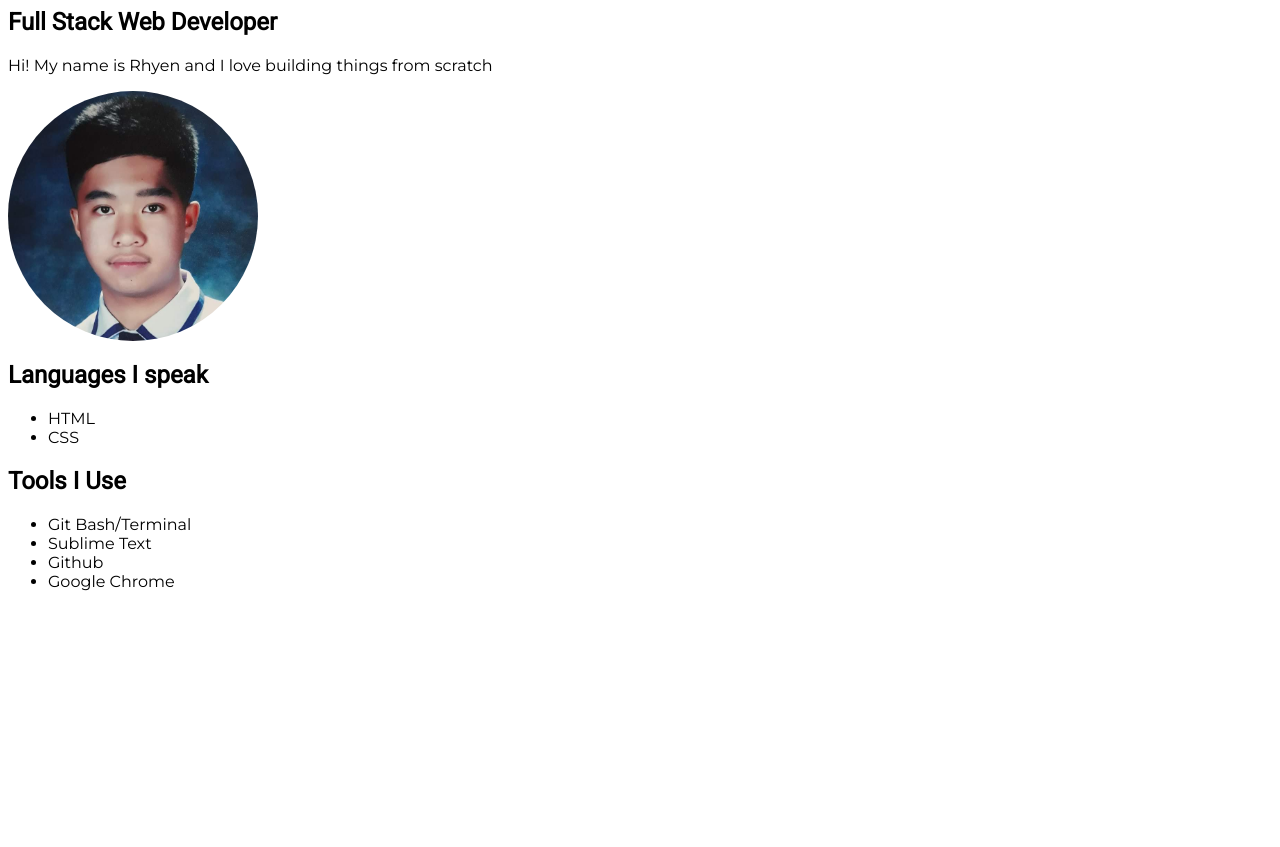
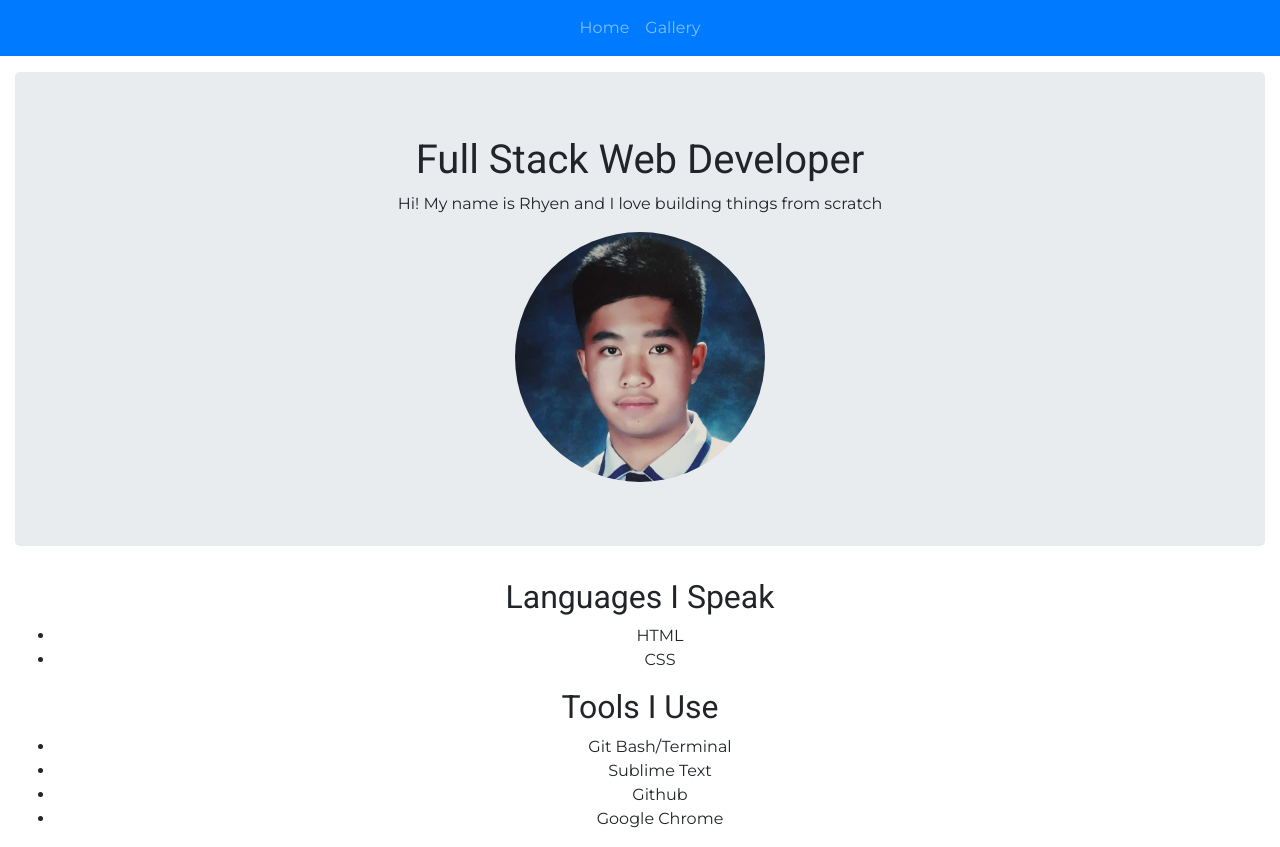
Before and after one commit to RhyenSftwareEngr/fcb-portfolio, a plain HTML site: page index.html in a window 1280 px wide. Before the commit the page ends 800 px from the top, so only its background shows below. Drawn offline with nearby package versions, Linux system fonts and the light colour scheme.

Commit message:
#5 - Use built-in classes of Bootstrap

```diff
--- a/index.html
+++ b/index.html
@@ -7,37 +7,43 @@
         <link rel="preconnect" href="https://fonts.gstatic.com" crossorigin>
 
         <link href="https://fonts.googleapis.com/css2?family=Montserrat:wght@400;600&family=Roboto&display=swap" rel="stylesheet">
+        <!-- Bootstrap -->
+		<link rel="stylesheet" href="https://cdn.jsdelivr.net/npm/bootstrap@4.6.0/dist/css/bootstrap.min.css" integrity="sha384-B0vP5xmATw1+K9KRQjQERJvTumQW0nPEzvF6L/Z6nronJ3oUOFUFpCjEUQouq2+l" crossorigin="anonymous">
+		<!-- Custom CSS -->
 
     	<link rel="stylesheet" type="text/css" href="style.css">
 
     </head>
 
     <body>
+    	<nav class="navbar navbar-expand-lg navbar-dark bg-primary">
+		  <button class="navbar-toggler" type="button" data-toggle="collapse" data-target="#navbarSupportedContent" aria-controls="navbarSupportedContent" aria-expanded="false" aria-label="Toggle navigation">
+		    <span class="navbar-toggler-icon"></span>
+		  </button>
 
+		  <div class="collapse navbar-collapse" id="navbarSupportedContent">
+		    <ul class="navbar-nav mx-auto">
+		      <li class="nav-item">
+		      	<a href="#landing" class="nav-link"> Home </a>
+		      </li>
+		      <li class="nav-item">
+		      	<a href="#gallery" class="nav-link"> Gallery </a>
+		      </li>
+		    </ul>
+		  </div>
+		</nav>
 		<div class="container-fluid">
 
-    		<section id="landing">
-
+			<section class="Jumbotron text-center mt-3" id="landing">
 				<h1>Full Stack Web Developer</h1>
-
-    			<p>Hi! My name is Rhyen and I love building
-
-    			things from scratch</p>
-
+				<p>Hi! My name is Rhyen and I love building things from scratch</p>
 				<img src="images/rj.jpg">
-
 			</section>
-
-    		<section id="gallery">
-
-    			<h2>Languages I speak</h2>
-
+			<section class="text-center"id="gallery">
+				<h2>Languages I Speak</h2>
 				<ul>
-
 					<li>HTML</li>
-
 					<li>CSS</li>
-
 				</ul>
 				<h2>Tools I Use</h2>
 				<ul>
@@ -46,14 +52,10 @@
 					<li>Github</li>
 					<li>Google Chrome</li>
 				</ul>
-
 			</section>
-
 		</div>
 		<!-- Bootstrap Scripts -->
 		<script src="https://code.jquery.com/jquery-3.5.1.slim.min.js" integrity="sha384-DfXdz2htPH0lsSSs5nCTpuj/zy4C+OGpamoFVy38MVBnE+IbbVYUew+OrCXaRkfj" crossorigin="anonymous"></script>
 		<script src="https://cdn.jsdelivr.net/npm/bootstrap@4.6.0/dist/js/bootstrap.bundle.min.js" integrity="sha384-Piv4xVNRyMGpqkS2by6br4gNJ7DXjqk09RmUpJ8jgGtD7zP9yug3goQfGII0yAns" crossorigin="anonymous"></script>
-
 	</body>
-
 </html>
```
Lines whose indentation alone changed are shown as unchanged.
